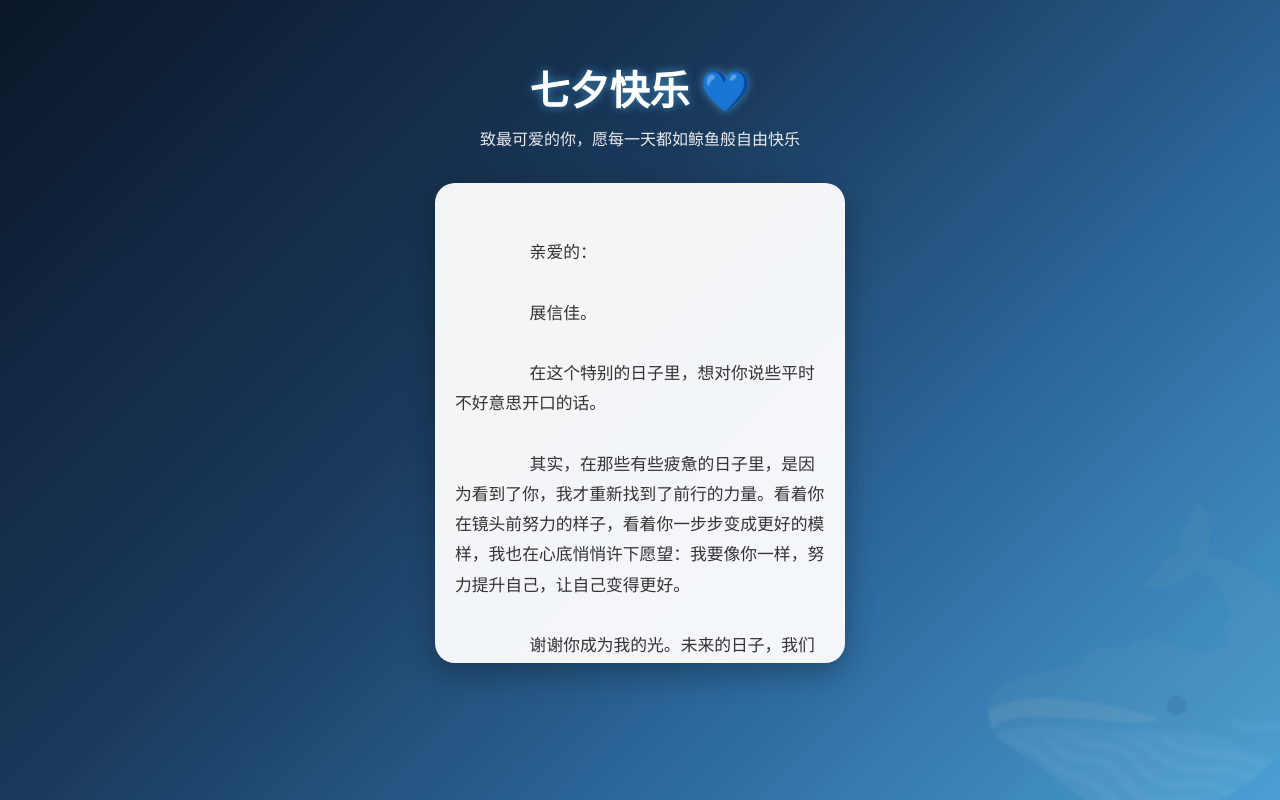
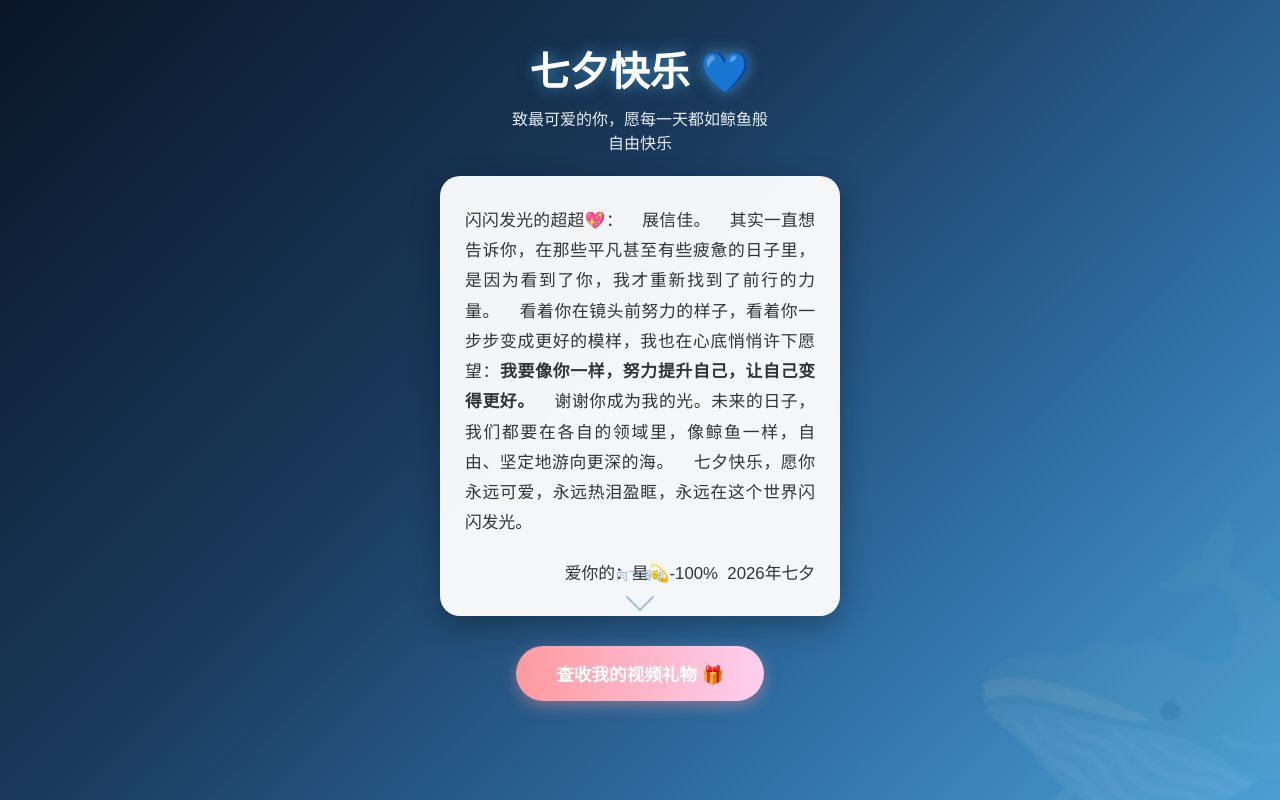
Before and after one commit to yxy-ter/chaochao-happy, a plain HTML site: page index.html in a window 1280 px wide. Drawn offline with Linux system fonts and the light colour scheme.

Commit message:
Update index.html

```diff
--- a/index.html
+++ b/index.html
@@ -5,7 +5,6 @@
     <meta name="viewport" content="width=device-width, initial-scale=1.0, maximum-scale=1.0, user-scalable=no">
     <title>七夕快乐 💙</title>
     <style>
-        /* 全局重置 */
         * { margin: 0; padding: 0; box-sizing: border-box; }
 
         body {
@@ -14,220 +13,203 @@
             display: flex;
             flex-direction: column;
             align-items: center;
-            justify-content: center; /* 垂直居中 */
+            justify-content: flex-start;
+            padding-top: 5vh;
+            padding-bottom: 50px;
             font-family: 'PingFang SC', 'Microsoft YaHei', sans-serif;
-            overflow: hidden; /* 防止整个页面滚动 */
             color: #fff;
+            overflow-x: hidden;
+        }
+
+        .header { text-align: center; margin-bottom: 20px; z-index: 10; }
+        .header h1 { font-size: 2.5rem; text-shadow: 0 0 15px rgba(74,159,212,0.8); margin-bottom: 10px; }
+        .header p { font-size: 1rem; opacity: 0.9; max-width: 80%; margin: 0 auto; line-height: 1.5; }
+
+        /* 信纸容器 */
+        .letter-card {
+            background: rgba(255,255,255,0.95);
+            width: 90%; max-width: 400px;
+            border-radius: 20px;
+            box-shadow: 0 10px 30px rgba(0,0,0,0.3);
+            color: #333; z-index: 10;
+            height: 55vh;
+            display: flex; flex-direction: column;
             position: relative;
         }
 
-        /* 鲸鱼背景装饰 */
+        /* 滚动文字区 */
+        .letter-content {
+            flex: 1; overflow-y: auto;
+            padding: 30px 25px 60px 25px; /* 底部多留空间，防止文字被箭头遮挡 */
+            font-size: 1.05rem; line-height: 1.8; text-align: justify;
+            scrollbar-width: thin;
+            scrollbar-color: rgba(45,106,159,0.3) transparent;
+        }
+        .letter-content::-webkit-scrollbar { width: 6px; }
+        .letter-content::-webkit-scrollbar-track { background: transparent; }
+        .letter-content::-webkit-scrollbar-thumb { background-color: rgba(45,106,159,0.3); border-radius: 10px; }
+
+        /* 滑动提示箭头 */
+        .scroll-hint {
+            position: absolute;
+            bottom: 12px; left: 50%;
+            transform: translateX(-50%);
+            display: flex; flex-direction: column; align-items: center;
+            gap: 4px;
+            animation: hintPulse 2s ease-in-out infinite;
+            transition: opacity 0.5s ease;
+            pointer-events: none; /* 不阻挡滑动 */
+            z-index: 20;
+        }
+        .scroll-hint span {
+            font-size: 12px; color: #2d6a9f; opacity: 0.7;
+        }
+        .scroll-hint .arrow {
+            width: 20px; height: 20px;
+            border-right: 2px solid #2d6a9f;
+            border-bottom: 2px solid #2d6a9f;
+            transform: rotate(45deg);
+            opacity: 0.6;
+        }
+        /* 滑到底后隐藏箭头 */
+        .scroll-hint.hidden { opacity: 0; }
+
+        @keyframes hintPulse {
+            0%, 100% { opacity: 1; transform: translateX(-50%) translateY(0); }
+            50% { opacity: 0.4; transform: translateX(-50%) translateY(6px); }
+        }
+
+        /* 按钮区 */
+        .action-area { margin-top: 30px; z-index: 10; width: 100%; display: flex; justify-content: center; }
+        .btn {
+            background: linear-gradient(90deg, #ff9a9e 0%, #fecfef 99%, #fecfef 100%);
+            border: none; padding: 15px 40px; border-radius: 50px;
+            color: #fff; font-size: 1.1rem; font-weight: bold;
+            box-shadow: 0 5px 15px rgba(255,154,158,0.4);
+            cursor: pointer; transition: transform 0.2s;
+        }
+        .btn:active { transform: scale(0.95); }
+
+        /* 视频弹窗 */
+        .video-modal {
+            position: fixed; top: 0; left: 0; width: 100%; height: 100%;
+            background: rgba(0,0,0,0.9); z-index: 100;
+            display: none; flex-direction: column;
+            align-items: center; justify-content: center;
+        }
+        .video-container {
+            width: 90%; max-width: 600px; aspect-ratio: 16/9;
+            background: #000; border-radius: 10px; overflow: hidden;
+        }
+        video { width: 100%; height: 100%; object-fit: contain; }
+        .close-btn {
+            margin-top: 20px; background: transparent;
+            border: 1px solid #fff; color: #fff;
+            padding: 8px 20px; border-radius: 20px; cursor: pointer;
+        }
+
+        /* 背景鲸鱼 */
         .whale-bg {
             position: fixed; bottom: -50px; right: -50px;
-            font-size: 300px; opacity: 0.1;
-            transform: rotate(-20deg);
-            z-index: 0; pointer-events: none;
+            font-size: 300px; opacity: 0.1; pointer-events: none; z-index: 1;
+            transform: rotate(-10deg);
         }
-
-        /* 主容器 */
-        .container {
-            position: relative; z-index: 10;
-            width: 90%; max-width: 450px;
-            text-align: center;
-            padding: 20px;
-        }
-
-        /* 标题部分 */
-        h1 {
-            font-size: 2.5rem; margin-bottom: 10px;
-            text-shadow: 0 0 10px rgba(74, 159, 212, 0.8);
-            animation: fadeInDown 1s ease-out;
-        }
-
-        .subtitle {
-            font-size: 1rem; opacity: 0.9; margin-bottom: 30px;
-            line-height: 1.6;
-            animation: fadeInUp 1s ease-out 0.3s backwards;
-        }
-
-        /* 信件卡片核心样式 - 修复滑动的关键 */
-        .letter-card {
-            background: rgba(255, 255, 255, 0.95); /* 稍微提高不透明度，遮罩背景 */
-            border-radius: 20px;
-            padding: 25px 20px;
-            color: #333;
-            box-shadow: 0 10px 30px rgba(0,0,0,0.3);
-
-            /* 关键修改：限制高度并允许内部滚动 */
-            height: 60vh; /* 占据屏幕高度的60%，留出上下空间 */
-            overflow-y: auto; /* 开启垂直滚动 */
-
-            /* 美化滚动条（Webkit内核浏览器） */
-            scrollbar-width: thin;
-            scrollbar-color: #4a9fd4 transparent;
-            animation: popIn 0.8s cubic-bezier(0.175, 0.885, 0.32, 1.275) 0.6s backwards;
-        }
-
-        /* 针对手机浏览器的滚动条隐藏/美化 */
-        .letter-card::-webkit-scrollbar { width: 6px; }
-        .letter-card::-webkit-scrollbar-track { background: transparent; }
-        .letter-card::-webkit-scrollbar-thumb { background-color: #b3d4fc; border-radius: 10px; }
-
-        .letter-text {
-            font-size: 1.05rem; line-height: 1.8; text-align: left;
-            white-space: pre-wrap; /* 保留换行符 */
-        }
-
-        /* 视频按钮区域 */
-        .video-section {
-            margin-top: 30px;
-            opacity: 0; visibility: hidden; /* 默认隐藏 */
-            transition: all 0.5s ease;
-            transform: translateY(20px);
-        }
-
-        .video-btn {
-            background: linear-gradient(90deg, #ff9a9e 0%, #fecfef 99%, #fecfef 100%);
-            border: none; padding: 12px 30px; border-radius: 50px;
-            color: #d64758; font-weight: bold; font-size: 1rem;
-            cursor: pointer; box-shadow: 0 5px 15px rgba(255, 154, 158, 0.4);
-            transition: transform 0.2s;
-        }
-        .video-btn:active { transform: scale(0.95); }
-
-        /* 视频弹窗 */
-        .modal {
-            position: fixed; top: 0; left: 0; width: 100%; height: 100%;
-            background: rgba(0,0,0,0.9); z-index: 100;
-            display: flex; align-items: center; justify-content: center;
-            opacity: 0; visibility: hidden; transition: all 0.3s;
-        }
-        .modal.active { opacity: 1; visibility: visible; }
-
-        .video-wrapper {
-            width: 90%; max-width: 600px; position: relative;
-            background: #000; border-radius: 10px; overflow: hidden;
-            box-shadow: 0 0 50px rgba(74, 159, 212, 0.5);
-        }
-        video { width: 100%; display: block; }
-
-        .close-btn {
-            position: absolute; top: -40px; right: 0;
-            color: white; font-size: 30px; cursor: pointer;
-        }
-
-        /* 动画定义 */
-        @keyframes fadeInDown { from { opacity: 0; transform: translateY(-20px); } to { opacity: 1; transform: translateY(0); } }
-        @keyframes fadeInUp { from { opacity: 0; transform: translateY(20px); } to { opacity: 1; transform: translateY(0); } }
-        @keyframes popIn { from { opacity: 0; transform: scale(0.8); } to { opacity: 1; transform: scale(1); } }
-
     </style>
 </head>
 <body>
 
-    <!-- 背景装饰 -->
     <div class="whale-bg">🐋</div>
 
-    <div class="container">
-        <!-- 头部标题 -->
+    <div class="header">
         <h1>七夕快乐 💙</h1>
-        <p class="subtitle">致最可爱的你，愿每一天都如鲸鱼般自由快乐</p >
+        <p>致最可爱的你，愿每一天都如鲸鱼般自由快乐</p >
+    </div>
 
-        <!-- 信件区域 (可滑动) -->
-        <div class="letter-card" id="letterCard">
-            <div class="letter-text">
-                亲爱的：
+    <div class="letter-card">
+        <div class="letter-content" id="letterContent">
+            <p>
+                闪闪发光的超超💖：
 
                 展信佳。
 
-                在这个特别的日子里，想对你说些平时不好意思开口的话。
+                其实一直想告诉你，在那些平凡甚至有些疲惫的日子里，是因为看到了你，我才重新找到了前行的力量。
 
-                其实，在那些有些疲惫的日子里，是因为看到了你，我才重新找到了前行的力量。看着你在镜头前努力的样子，看着你一步步变成更好的模样，我也在心底悄悄许下愿望：我要像你一样，努力提升自己，让自己变得更好。
+                看着你在镜头前努力的样子，看着你一步步变成更好的模样，我也在心底悄悄许下愿望：<b>我要像你一样，努力提升自己，让自己变得更好。</b>
 
                 谢谢你成为我的光。未来的日子，我们都要在各自的领域里，像鲸鱼一样，自由、坚定地游向更深的海。
 
                 七夕快乐，愿你永远可爱，永远热泪盈眶，永远在这个世界闪闪发光。
 
-                爱你的：[你的名字]
-                202X年七夕
-            </div>
+                <div style="text-align:right; margin-top:20px;">
+               爱你的：星💫-100%
+                    2026年七夕
+                </div>
+            </p >
         </div>
-
-        <!-- 视频按钮 -->
-        <div class="video-section" id="videoSection">
-            <button class="video-btn" onclick="openVideo()">🎬 点击查看专属惊喜</button>
+        <!-- 滑动提示 -->
+        <div class="scroll-hint" id="scrollHint">
+            <span>向下滑动</span>
+            <div class="arrow"></div>
         </div>
     </div>
 
-    <!-- 视频弹窗 -->
-    <div class="modal" id="videoModal">
-        <div class="video-wrapper">
-            <div class="close-btn" onclick="closeVideo()">×</div>
-            <!-- 注意：这里替换成你的视频文件名，例如 video.mp4 -->
+    <div class="action-area">
+        <button class="btn" onclick="openVideo()">查收我的视频礼物 🎁</button>
+    </div>
+
+    <div class="video-modal" id="videoModal">
+        <div class="video-container">
             <video id="myVideo" controls playsinline>
                 <source src="video.mp4" type="video/mp4">
-                您的浏览器不支持播放视频。
             </video>
         </div>
+        <button class="close-btn" onclick="closeVideo()">关闭视频</button>
     </div>
 
-    <!-- 背景音乐 (已优化为OGG) -->
     <audio id="bgMusic" loop preload="auto">
         <source src="bgm.ogg" type="audio/ogg">
         <source src="bgm.mp3" type="audio/mpeg">
     </audio>
 
     <script>
-        // 交互逻辑
-
-        // 1. 监听信件滚动到底部，显示视频按钮
-        const letterCard = document.getElementById('letterCard');
-        const videoSection = document.getElementById('videoSection');
+        // 背景音乐
         let musicStarted = false;
-
-        // 尝试自动播放音乐（部分浏览器需要用户交互）
         document.body.addEventListener('click', function() {
             if (!musicStarted) {
-                document.getElementById('bgMusic').play().catch(e => console.log("等待交互播放音乐"));
+                document.getElementById('bgMusic').volume = 0.3;
+                document.getElementById('bgMusic').play().catch(() => {});
                 musicStarted = true;
             }
         }, { once: true });
 
-        // 监听滚动事件
-        letterCard.addEventListener('scroll', function() {
-            // 计算是否滚动到底部 (允许20px的误差)
-            const scrollTop = letterCard.scrollTop;
-            const scrollHeight = letterCard.scrollHeight;
-            const clientHeight = letterCard.clientHeight;
+        // 滑动提示：滑到底自动隐藏
+        const letterContent = document.getElementById('letterContent');
+        const scrollHint = document.getElementById('scrollHint');
 
-            if (scrollTop + clientHeight >= scrollHeight - 20) {
-                // 显示视频按钮
-                videoSection.style.opacity = '1';
-                videoSection.style.visibility = 'visible';
-                videoSection.style.transform = 'translateY(0)';
+        letterContent.addEventListener('scroll', function() {
+            const { scrollTop, scrollHeight, clientHeight } = letterContent;
+            if (scrollTop + clientHeight >= scrollHeight - 30) {
+                scrollHint.classList.add('hidden');
+            } else {
+                scrollHint.classList.remove('hidden');
             }
         });
 
-        // 2. 视频弹窗控制
+        // 视频控制
         const modal = document.getElementById('videoModal');
         const video = document.getElementById('myVideo');
 
         function openVideo() {
-            modal.classList.add('active');
-            video.play();
+            modal.style.display = 'flex';
+            video.play().catch(() => {});
         }
-
         function closeVideo() {
-            modal.classList.remove('active');
+            modal.style.display = 'none';
             video.pause();
-            video.currentTime = 0; // 重置视频进度
+            video.currentTime = 0;
         }
-
-        // 点击遮罩层也可以关闭
         modal.addEventListener('click', function(e) {
-            if (e.target === modal) {
-                closeVideo();
-            }
+            if (e.target === modal) closeVideo();
         });
     </script>
 </body>
```
